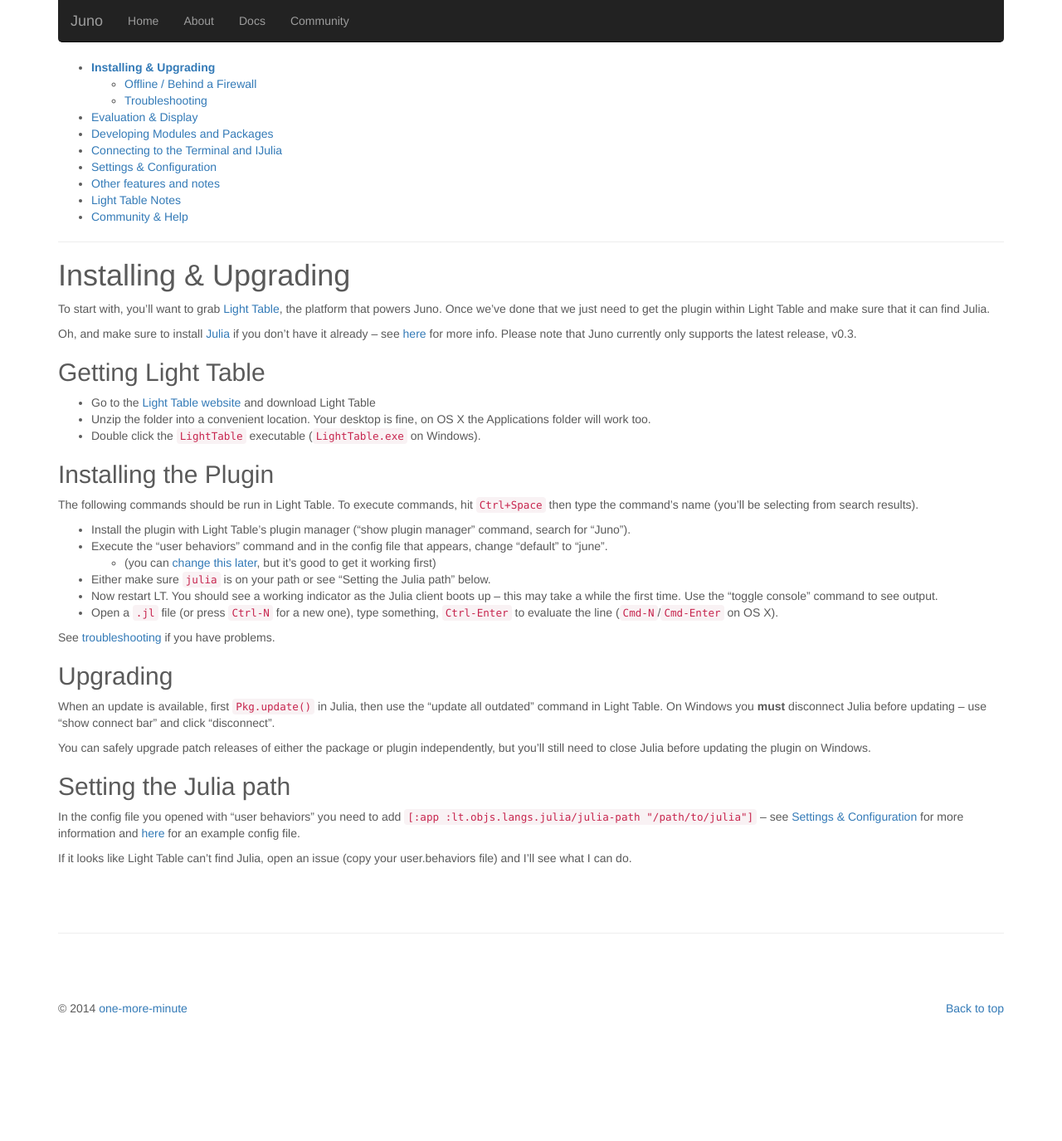
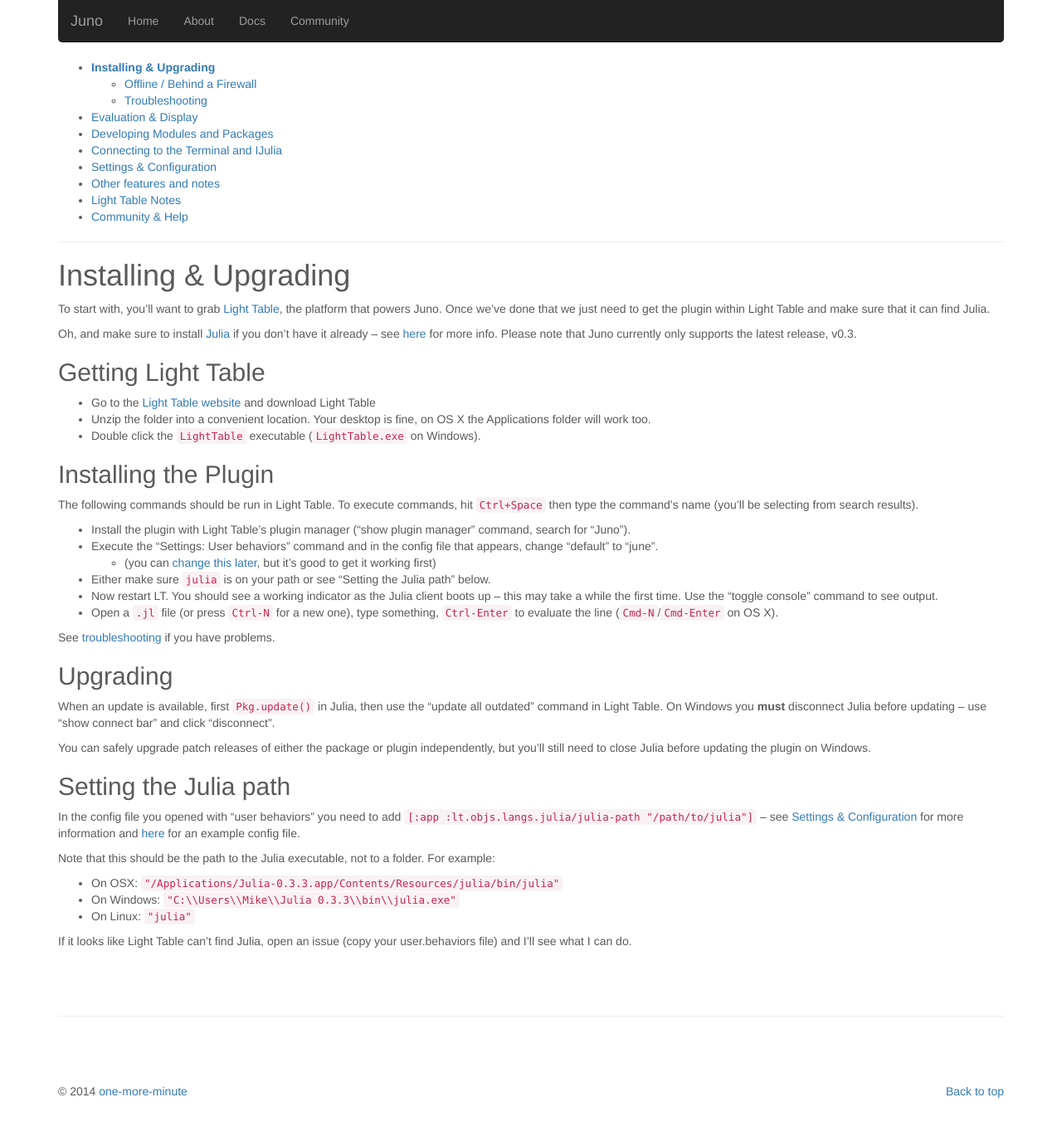
Before and after one commit to JunoLab/junolab.github.io, a Jekyll site: the page built from docs/installing.md, in a window 1280 px wide. Shown: the whole page at 83% size. Built offline with Jekyll 4.4.1, drawn with Linux system fonts in a browser that asks for light colours; nearby versions of some CDN libraries; before the commit the page ends 1275 px from its top, so only the background shows below that.

Commit message:
doc updates

```diff
--- a/docs/installing.md
+++ b/docs/installing.md
@@ -17,7 +17,7 @@
 The following commands should be run in Light Table. To execute commands, hit `Ctrl+Space` then type the command's name (you'll be selecting from search results).
 
 * Install the plugin with Light Table's plugin manager ("show plugin manager" command, search for "Juno").
-* Execute the "user behaviors" command and in the config file that appears, change "default" to "june".
+* Execute the "Settings: User behaviors" command and in the config file that appears, change "default" to "june".
   * (you can [change this later](settings.html), but it's good to get it working first)
 * Either make sure `julia` is on your path or see "Setting the Julia path" below.
 * Now restart LT. You should see a working indicator as the Julia client boots up – this may take a while the first time. Use the "toggle console" command to see output.
@@ -35,4 +35,10 @@
 
 In the config file you opened with "user behaviors" you need to add `[:app :lt.objs.langs.julia/julia-path "/path/to/julia"]` – see [Settings & Configuration](settings.html) for more information and [here](https://gist.github.com/one-more-minute/9882389) for an example config file.
 
+Note that this should be the path to the Julia executable, not to a folder. For example:
+
+* On OSX: `"/Applications/Julia-0.3.3.app/Contents/Resources/julia/bin/julia"`
+* On Windows: `"C:\\Users\\Mike\\Julia 0.3.3\\bin\\julia.exe"`
+* On Linux: `"julia"`
+
 If it looks like Light Table can't find Julia, open an issue (copy your user.behaviors file) and I'll see what I can do.
```
Also changed, not shown: docs/settings.md (+2 -2 lines).
